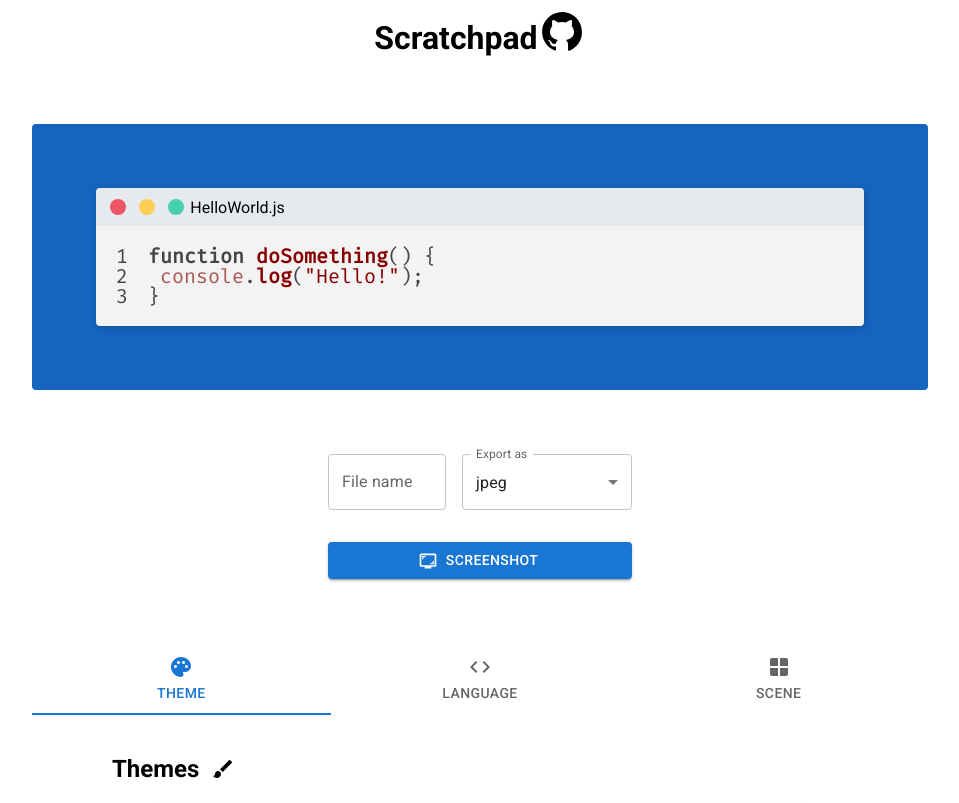
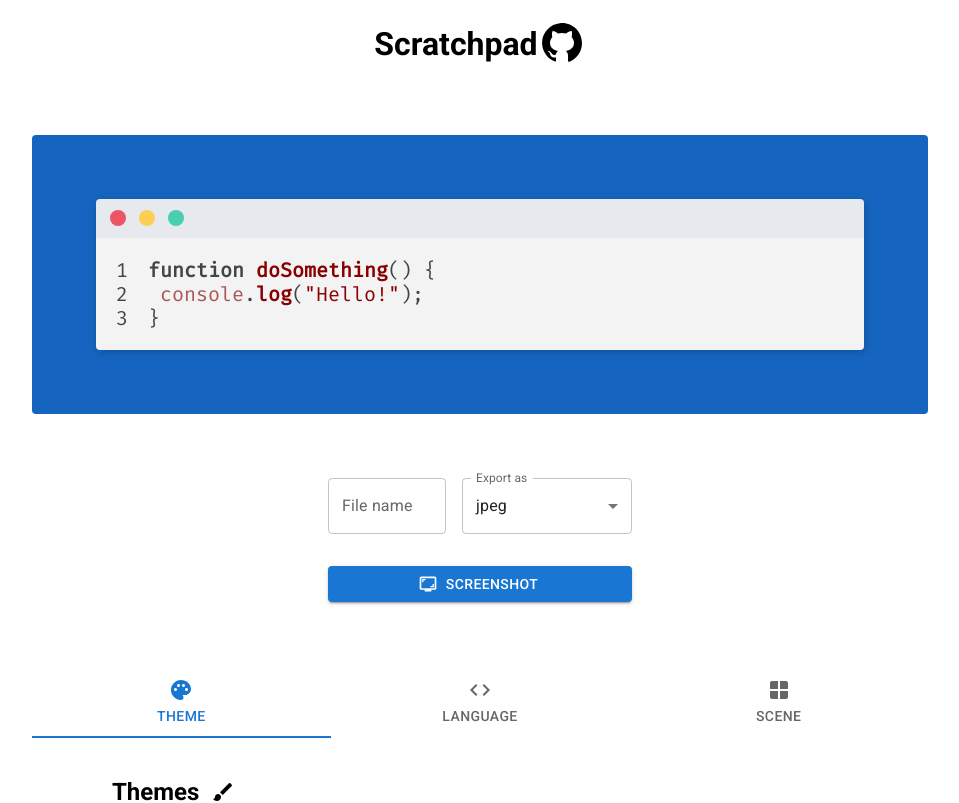
Before and after one commit to flyingsl0ths/scratchpad, a React (Create React App) app: page / in a window 1280 px wide. Shown: the top 803 px of the page, without its empty margins (160-1119 px from the left). Built offline with nearby package versions, Linux system fonts and the light colour scheme.

Commit message:
Remove title bar tile option

```diff
--- a/src/App.js
+++ b/src/App.js
@@ -9,8 +9,6 @@ import CodeWindowEvents from "./CodeWindowEvents";
 
 import "./css/index.css";
 
-import EditorConstants from "./EditorConstants";
-
 export default class App extends React.Component {
   constructor(props) {
     super(props);
@@ -21,11 +19,10 @@ export default class App extends React.Component {
       editorFont: "Fira code",
       editorFontSize: 20,
       editorLanguage: "javascript",
-      editorLineHeight: 1,
+      editorLineHeight: 1.2,
       editorTheme: defaultTheme,
       showLineNumbers: true,
       showWindowDropShadow: true,
-      titlbarTitle: "HelloWorld.js",
       titlebarTheme: "macos",
       windowBgColor: "#1565c0",
       windowDropShadowAlpha: 20,
@@ -46,14 +43,11 @@ export default class App extends React.Component {
         <HBox centered={true}>
           <h1 id="header">Scratchpad</h1>
           <a
+            id="project-link"
             href="https://github.com/flyingsl0ths/scratchpad"
             target="_blank"
             rel="noopener noreferrer">
-            <img
-              src="/github.svg"
-              alt="Github logo"
-              style={{ marginTop: "0.5em" }}
-            />
+            <img src="/github.svg" alt="Github logo" />
           </a>
         </HBox>
 
@@ -73,7 +67,6 @@ export default class App extends React.Component {
           showDropShadow={this.state.showWindowDropShadow}
           showEditorLineNumbers={this.state.showLineNumbers}
           titlebarTheme={this.state.titlebarTheme}
-          titlebarTitle={this.state.titlbarTitle}
           windowBgColor={this.state.windowBgColor}
           windowPadding={{
             x: this.state.windowPaddingH,
@@ -126,23 +119,25 @@ export default class App extends React.Component {
 
     let field;
 
-    const onTitleBarTitleChanged = () => {
-      console.log(value);
-      if (value && value.length > EditorConstants.MAX_TITLEBAR_LENGTH) {
-        value =
-          value.slice(0, value.length - EditorConstants.MAX_TITLEBAR_LENGTH) +
-          "...";
-      }
-      return "titlbarTitle";
-    };
-
     switch (change) {
+      case CODE_WINDOW_CHANGES.THEME:
+        this.handleThemeChange(value);
+        return;
       case CODE_WINDOW_CHANGES.LANGUAGE:
         this.handleLanguageChange(value);
         return;
-      case CODE_WINDOW_CHANGES.THEME:
-        this.handleThemeChange(value);
-        return;
+      case CODE_WINDOW_CHANGES.EDITOR_FONT_CHANGED:
+        field = "editorFont";
+        break;
+      case CODE_WINDOW_CHANGES.BG_COLOR:
+        field = "windowBgColor";
+        break;
+      case CODE_WINDOW_CHANGES.TITLEBAR:
+        field = "titlebarTheme";
+        break;
+      case CODE_WINDOW_CHANGES.EDITOR_FONT_SIZE_INCREASED:
+        field = "editorFontSize";
+        break;
       case CODE_WINDOW_CHANGES.VERTICAL_PADDING:
         field = "windowPaddingV";
         break;
@@ -167,22 +162,6 @@ export default class App extends React.Component {
       case CODE_WINDOW_CHANGES.EDITOR_LINES_TOGGLED:
         field = "showLineNumbers";
         break;
-      case CODE_WINDOW_CHANGES.EDITOR_FONT_SIZE_INCREASED:
-        field = "editorFontSize";
-        break;
-      case CODE_WINDOW_CHANGES.TITLEBAR:
-        field = "titlebarTheme";
-        break;
-      case CODE_WINDOW_CHANGES.TITLEBAR_TITLE:
-        field = onTitleBarTitleChanged();
-        break;
-      case CODE_WINDOW_CHANGES.EDITOR_FONT_CHANGED:
-        field = "editorFont";
-        break;
-      case CODE_WINDOW_CHANGES.BG_COLOR:
-        field = "windowBgColor";
-        break;
-
       default:
         console.error("Unexpected change!:\n", value);
         return;
--- a/src/CodeWindowEvents.js
+++ b/src/CodeWindowEvents.js
@@ -14,7 +14,6 @@ const M = {
       "SHADOW_TOGGLED",
       "THEME",
       "TITLEBAR",
-      "TITLEBAR_TITLE",
       "VERTICAL_PADDING"
     ].reduce((obj, v, i) => {
       obj[v] = i + 1;
--- a/src/EditorConstants.js
+++ b/src/EditorConstants.js
@@ -1,6 +1,4 @@
 const EditorConstants = {
-  MAX_TITLEBAR_LENGTH: 30,
-
   THEME_NAMES: Object.freeze([
     "default",
     "dark",
--- a/src/components/TitleBar.js
+++ b/src/components/TitleBar.js
@@ -4,8 +4,7 @@ import PropTypes from "prop-types";
 import { HBox } from "./Containers.js";
 
 TitleBar.propTypes = {
-  theme: PropTypes.string.isRequired,
-  title: PropTypes.string
+  theme: PropTypes.string.isRequired
 };
 
 TitlebarItem.propTypes = {
@@ -15,8 +14,8 @@ TitlebarItem.propTypes = {
 
 export default function TitleBar(props) {
   return (
-    <HBox className={props.theme} centered={false}>
-      {computeThemeProps(props.theme, props.title)}
+    <HBox className={props.theme} centered={true}>
+      {computeThemeProps(props.theme)}
     </HBox>
   );
 }
@@ -26,22 +25,16 @@ function TitlebarItem(props) {
   return <div className={className}></div>;
 }
 
-function computeThemeProps(theme, title) {
+function computeThemeProps(theme) {
   let result;
   if (theme.includes("macos")) {
     result = [
       <TitlebarItem key={1} className="circle" color="red" />,
       <TitlebarItem key={2} className="circle" color="yellow" />,
-      <TitlebarItem key={3} className="circle" color="green" />,
-      <h4 key={4} className="m-l fw-n">
-        {title}
-      </h4>
+      <TitlebarItem key={3} className="circle" color="green" />
     ];
   } else if (theme.includes("windows")) {
     result = [
-      <h4 key={1} className="m-r fw-n">
-        {title}
-      </h4>,
       <TitlebarItem key={2} className="underscore" />,
       <TitlebarItem key={3} className="square" />,
       <TitlebarItem key={4} className="letter-x" />
--- a/src/components/editor/index.js
+++ b/src/components/editor/index.js
@@ -17,7 +17,6 @@ CodeWindow.propTypes = {
   showDropShadow: PropTypes.bool.isRequired,
   showEditorLineNumbers: PropTypes.bool.isRequired,
   titlebarTheme: PropTypes.string.isRequired,
-  titlebarTitle: PropTypes.string,
   windowBgColor: PropTypes.string.isRequired,
   windowPadding: PropTypes.object.isRequired
 };
@@ -39,7 +38,7 @@ export default function CodeWindow(props) {
   return (
     <VBox id="code-window-bg" style={windowBgStyle} centered={false}>
       <VBox id="code-window" style={windowStyle} centered={false}>
-        <TitleBar theme={props.titlebarTheme} title={props.titlebarTitle} />
+        <TitleBar theme={props.titlebarTheme} />
         <CodeEditor
           fontSize={props.editorFontSize}
           fontFamily={props.editorFont}
--- a/src/components/tabs/scene/sections/EditorSection.js
+++ b/src/components/tabs/scene/sections/EditorSection.js
@@ -27,7 +27,8 @@ EditorFontOptions.propTypes = {
 };
 
 export default function EditorSection(props) {
-  const { CODE_WINDOW_CHANGES, withEventChange } = CodeWindowEvents;
+  const { CODE_WINDOW_CHANGES, withEventChange: withEventChange } =
+    CodeWindowEvents;
 
   return (
     <Section title="Editor" icon={<EditorIcon />}>
@@ -85,8 +86,8 @@ function EditorLinesOptions(props) {
         label="Line height"
         min={1}
         max={100}
-        step={1}
-        defaultValue={1}
+        step={0.1}
+        defaultValue={1.2}
         handleChange={props.handleEditorLinesChanged}
       />
     </VBox>
--- a/src/components/tabs/scene/sections/WindowSection.js
+++ b/src/components/tabs/scene/sections/WindowSection.js
@@ -21,8 +21,7 @@ WindowSection.propTypes = {
 };
 
 TitleBarOptions.propTypes = {
-  handleWindowTitleBarChanged: PropTypes.func.isRequired,
-  handleWindowTitleBarTitleChanged: PropTypes.func.isRequired
+  handleWindowTitleBarChanged: PropTypes.func.isRequired
 };
 
 WindowPaddingOptions.propTypes = {
@@ -49,7 +48,8 @@ ColorPicker.propTypes = {
 };
 
 export default function WindowSection(props) {
-  const { CODE_WINDOW_CHANGES, withEventChange } = CodeWindowChanges;
+  const { CODE_WINDOW_CHANGES, withEventChange: withEventChange } =
+    CodeWindowChanges;
 
   return (
     <Section title="Window" icon={<WebAssetIcon />}>
@@ -59,10 +59,6 @@ export default function WindowSection(props) {
         <TitleBarOptions
           handleWindowTitleBarChanged={withEventChange(
             CODE_WINDOW_CHANGES.TITLEBAR,
-            props.handleSceneChanges
-          )}
-          handleWindowTitleBarTitleChanged={withEventChange(
-            CODE_WINDOW_CHANGES.TITLEBAR_TITLE,
             props.handleSceneChanges
           )}
         />
@@ -131,23 +127,6 @@ function TitleBarOptions(props) {
         windows"
         />
       </List>
-      <Spacer amount="0.8em" />
-      <h4 className="fw-n">{`Set the window's title`}</h4>
-      <Spacer amount="0.5em" />
-      <HBox centered={false}>
-        <TextField
-          size="medium"
-          fullWidth={false}
-          label="Window title"
-          variant="outlined"
-          defaultValue={"HelloWorld.js"}
-          onChange={event =>
-            props.handleWindowTitleBarTitleChanged(event.target.value)
-          }
-        />
-        <Spacer amount="0.2em" />
-      </HBox>
-      <Spacer amount="0.2em" />
     </VBox>
   );
 }
```
